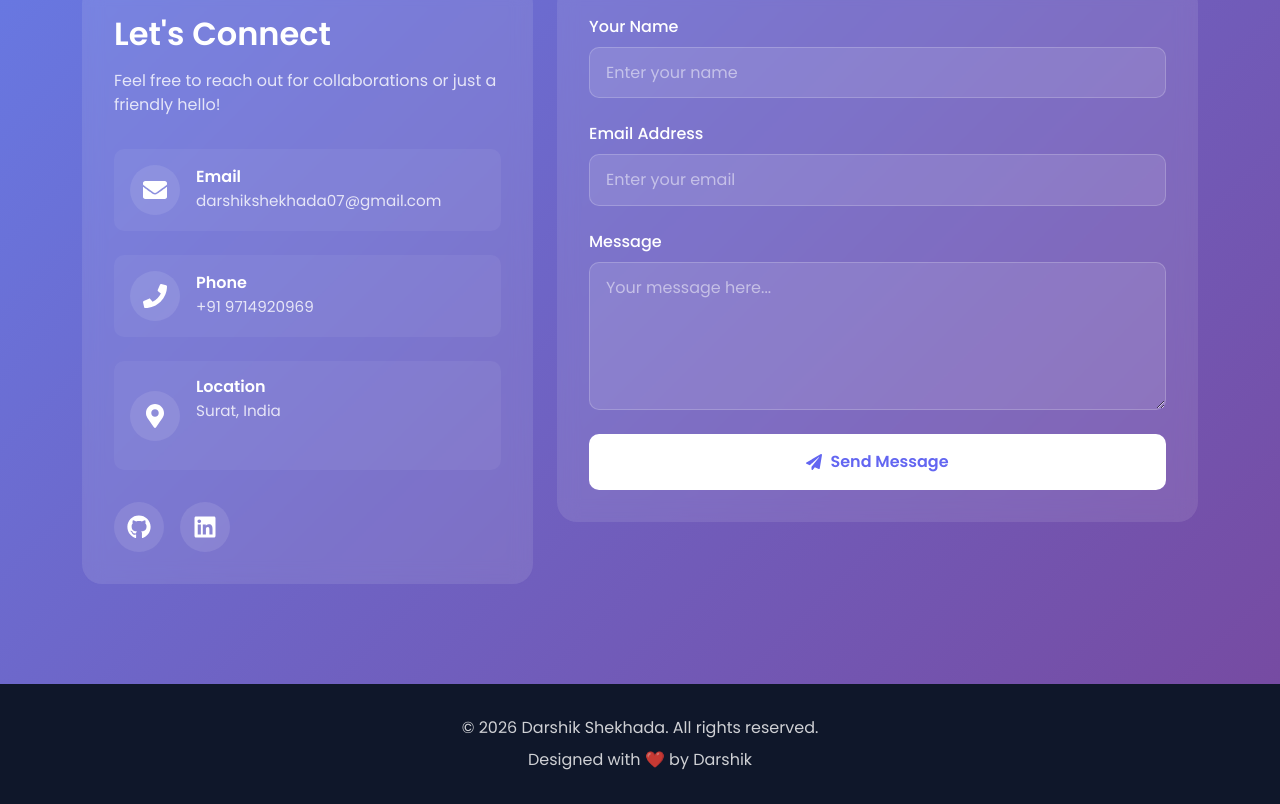
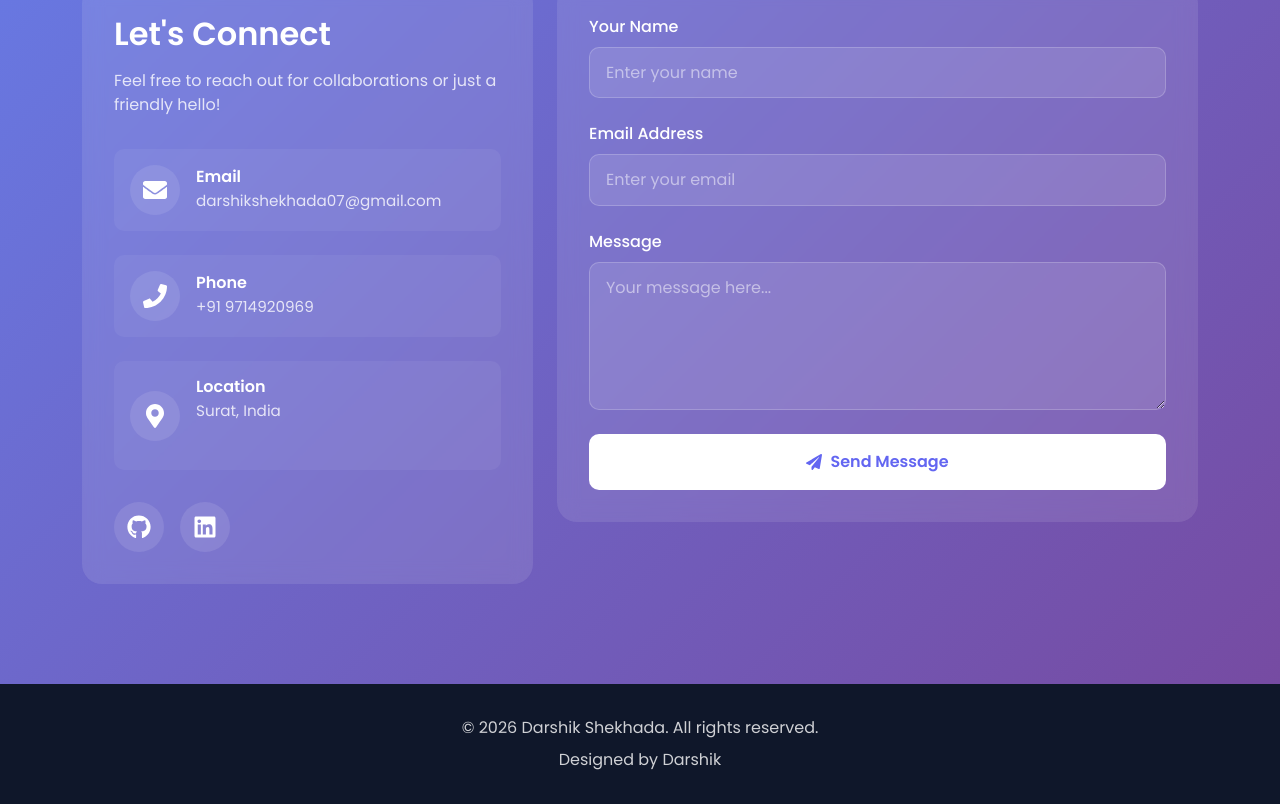
Before and after one commit to darshik001/portfolio, a React (Vite) app: page / in a window 1280 px wide. Shown: the part 4922-5726 px from the top of the page. Built offline with nearby package versions, Linux system fonts and the light colour scheme.

Commit message:
Footer change

```diff
--- a/src/components/Footer.jsx
+++ b/src/components/Footer.jsx
@@ -13,7 +13,7 @@ const Footer = () => {
           viewport={{ once: true }}
         >
           <p>&copy; {new Date().getFullYear()} Darshik Shekhada. All rights reserved.</p>
-          <p className="mt-2">Designed with ❤️ by Darshik</p>
+          <p className="mt-2">Designed  by Darshik</p>
         </motion.div>
       </Container>
     </footer>
```
